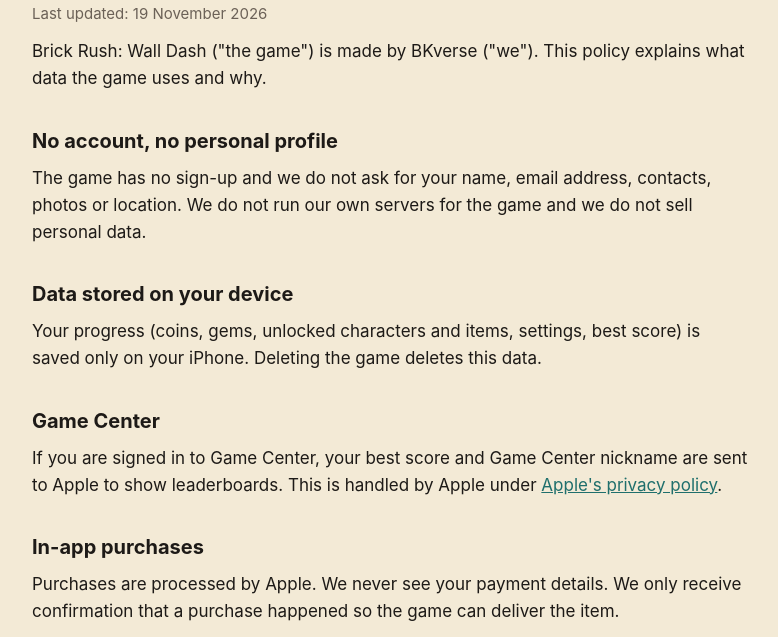
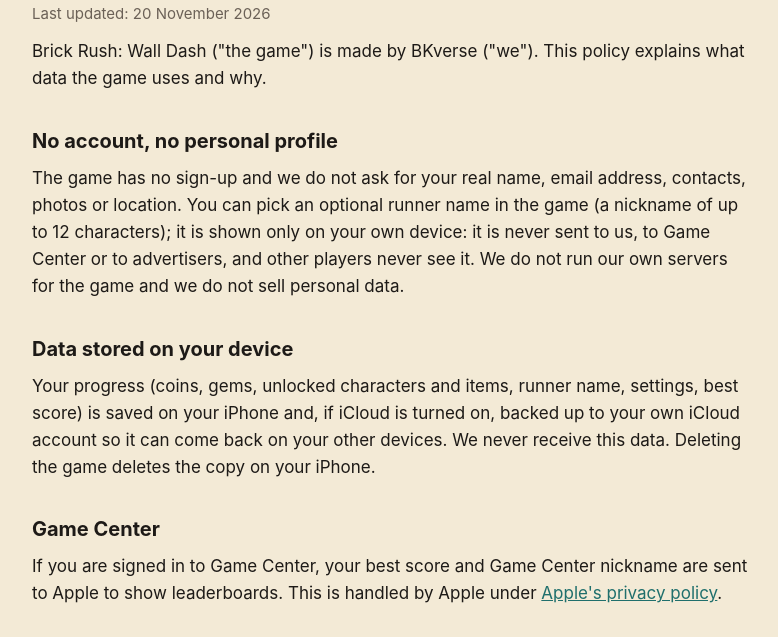
Before and after one commit to batusoyarslan/brickrush-site, a plain HTML site: page privacy.html in a window 1280 px wide. Shown: the part 105-742 px from the top of the page, without its empty margins (248-1026 px from the left). Drawn offline with Linux system fonts and the light colour scheme.

Commit message:
Privacy policy: runner name stays on device and in the player's iCloud
Co-Authored-By: Claude Opus 5.5 <noreply@anthropic.com>

```diff
--- a/privacy.html
+++ b/privacy.html
@@ -1,10 +1,10 @@
 <!doctype html><html lang="en"><head><meta charset="utf-8"><meta name="viewport" content="width=device-width,initial-scale=1"><title>Privacy Policy · Brick Rush</title><style>body{margin:0;background:#f3ead6;color:#1d1a17;font:17px/1.6 -apple-system,BlinkMacSystemFont,"Segoe UI",sans-serif}
 main{max-width:720px;margin:0 auto;padding:40px 20px 64px}h1{font-size:30px;line-height:1.2;margin:0 0 4px}
 h2{font-size:20px;margin:32px 0 8px}p,li{margin:0 0 12px}.muted{color:#6b6157;font-size:15px}a{color:#1f6f6c}
-nav a{margin-right:16px;font-weight:600}@media(prefers-color-scheme:dark){body{background:#17130f;color:#ece4d2}.muted{color:#a89c8b}a{color:#5fc4bf}}</style></head><body><main><nav><a href="index.html">Brick Rush</a><a href=".html">Privacy</a><a href=".html">Terms</a><a href=".html">Support</a></nav><h1>Privacy Policy</h1><p class="muted">Last updated: 19 November 2026</p>
+nav a{margin-right:16px;font-weight:600}@media(prefers-color-scheme:dark){body{background:#17130f;color:#ece4d2}.muted{color:#a89c8b}a{color:#5fc4bf}}</style></head><body><main><nav><a href="index.html">Brick Rush</a><a href=".html">Privacy</a><a href=".html">Terms</a><a href=".html">Support</a></nav><h1>Privacy Policy</h1><p class="muted">Last updated: 20 November 2026</p>
 <p>Brick Rush: Wall Dash ("the game") is made by BKverse ("we"). This policy explains what data the game uses and why.</p>
-<h2>No account, no personal profile</h2><p>The game has no sign-up and we do not ask for your name, email address, contacts, photos or location. We do not run our own servers for the game and we do not sell personal data.</p>
-<h2>Data stored on your device</h2><p>Your progress (coins, gems, unlocked characters and items, settings, best score) is saved only on your iPhone. Deleting the game deletes this data.</p>
+<h2>No account, no personal profile</h2><p>The game has no sign-up and we do not ask for your real name, email address, contacts, photos or location. You can pick an optional runner name in the game (a nickname of up to 12 characters); it is shown only on your own device: it is never sent to us, to Game Center or to advertisers, and other players never see it. We do not run our own servers for the game and we do not sell personal data.</p>
+<h2>Data stored on your device</h2><p>Your progress (coins, gems, unlocked characters and items, runner name, settings, best score) is saved on your iPhone and, if iCloud is turned on, backed up to your own iCloud account so it can come back on your other devices. We never receive this data. Deleting the game deletes the copy on your iPhone.</p>
 <h2>Game Center</h2><p>If you are signed in to Game Center, your best score and Game Center nickname are sent to Apple to show leaderboards. This is handled by Apple under <a href="https://www.apple.com/legal/privacy/">Apple's privacy policy</a>.</p>
 <h2>In-app purchases</h2><p>Purchases are processed by Apple. We never see your payment details. We only receive confirmation that a purchase happened so the game can deliver the item.</p>
 <h2>Advertising</h2><p>The free version shows ads, including optional ads you can watch for a reward. Ads are provided by Google AdMob. To show and measure ads, Google may collect device and usage information such as your IP address, device model, operating system, ad interactions and, only if you allow tracking when iOS asks, your device's advertising identifier (IDFA). If you do not allow tracking, ads are not personalised with that identifier. See <a href="https://policies.google.com/technologies/partner-sites">how Google uses information from apps that use its services</a>. Buying "Remove Ads" turns off ads between runs.</p>
```
